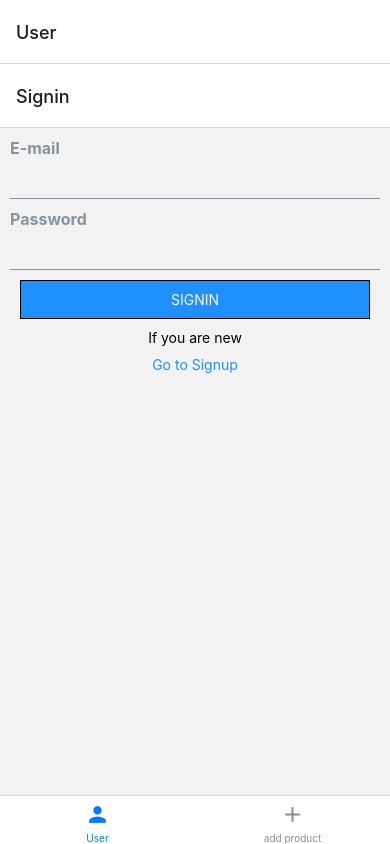
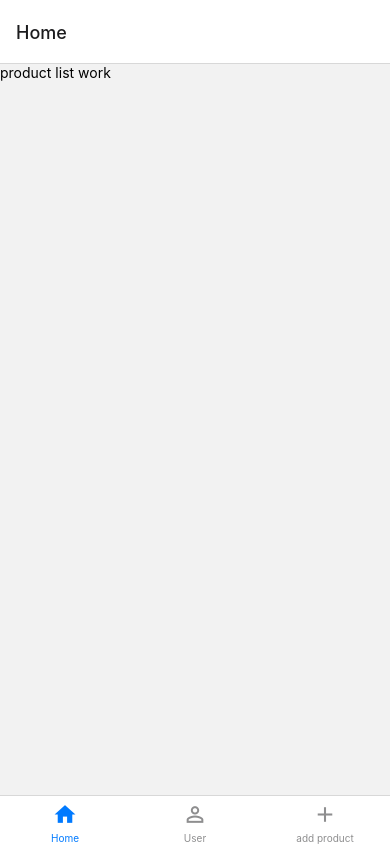
Before and after one commit to Massimo-Petralia/market, a React Native app: screen /Home in a window 390 px wide. Built offline with nearby package versions, Linux system fonts and the light colour scheme; what react-native would draw is missing.

Commit message:
git-flow initializated, blank components created and initializated

```diff
--- a/Market.tsx
+++ b/Market.tsx
@@ -1,7 +1,9 @@
 import {Text, View} from 'react-native';
 import {ProductPage} from './features/product/product-page/product-page.component';
+import { ProductListPage } from './features/product-list/product-list-page/product-list-page.component';
 import {createBottomTabNavigator} from '@react-navigation/bottom-tabs';
 import MaterialIcon from 'react-native-vector-icons/MaterialIcons';
+import MaterialCommunityIcon from 'react-native-vector-icons/MaterialCommunityIcons'
 
 import {UserPage} from './features/user/user-page/user-page.component';
 
@@ -18,10 +20,13 @@ export const Market = () => {
               ;
           }else if (route.name === 'add product') {
             iconName = focused ? 'add-circle': 'add';
+          }else if (route.name === 'Home') {
+            iconName = 'home'
           }
           return <MaterialIcon name={iconName} size={size} color={color} />
         },
       })}>
+      <Tab.Screen name="Home" component={ProductListPage}/>
       <Tab.Screen name="User" component={UserPage} />
       <Tab.Screen name="add product" component={ProductPage} />
     </Tab.Navigator>
--- /dev/null
+++ b/features/product-list/product-list-page/product-list-page.component.tsx
@@ -0,0 +1,11 @@
+import { View, Text } from "react-native";
+import { ProductListView } from "../product-list-view/product-list-view.component";
+
+export const ProductListPage = () => {
+
+    return (
+        <View>
+            <ProductListView/>
+        </View>
+    )
+}
--- /dev/null
+++ b/features/product-list/product-list-view/product-list-view.component.tsx
@@ -0,0 +1,12 @@
+import { View, Text } from "react-native";
+
+
+export const ProductListView = () => {
+    return (
+        <View>
+            <Text>
+                product list work
+            </Text>
+        </View>
+    )
+}
```
